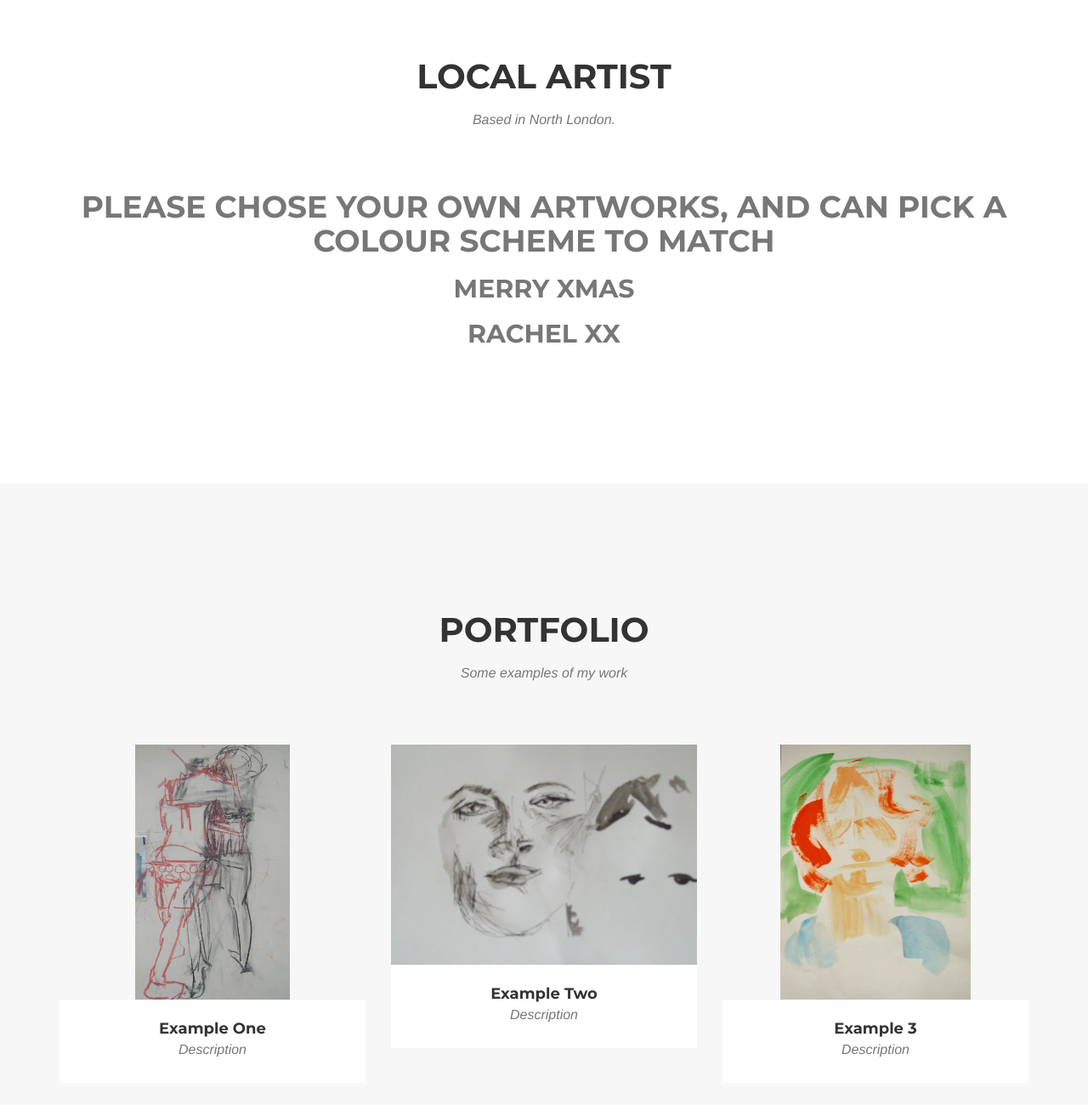
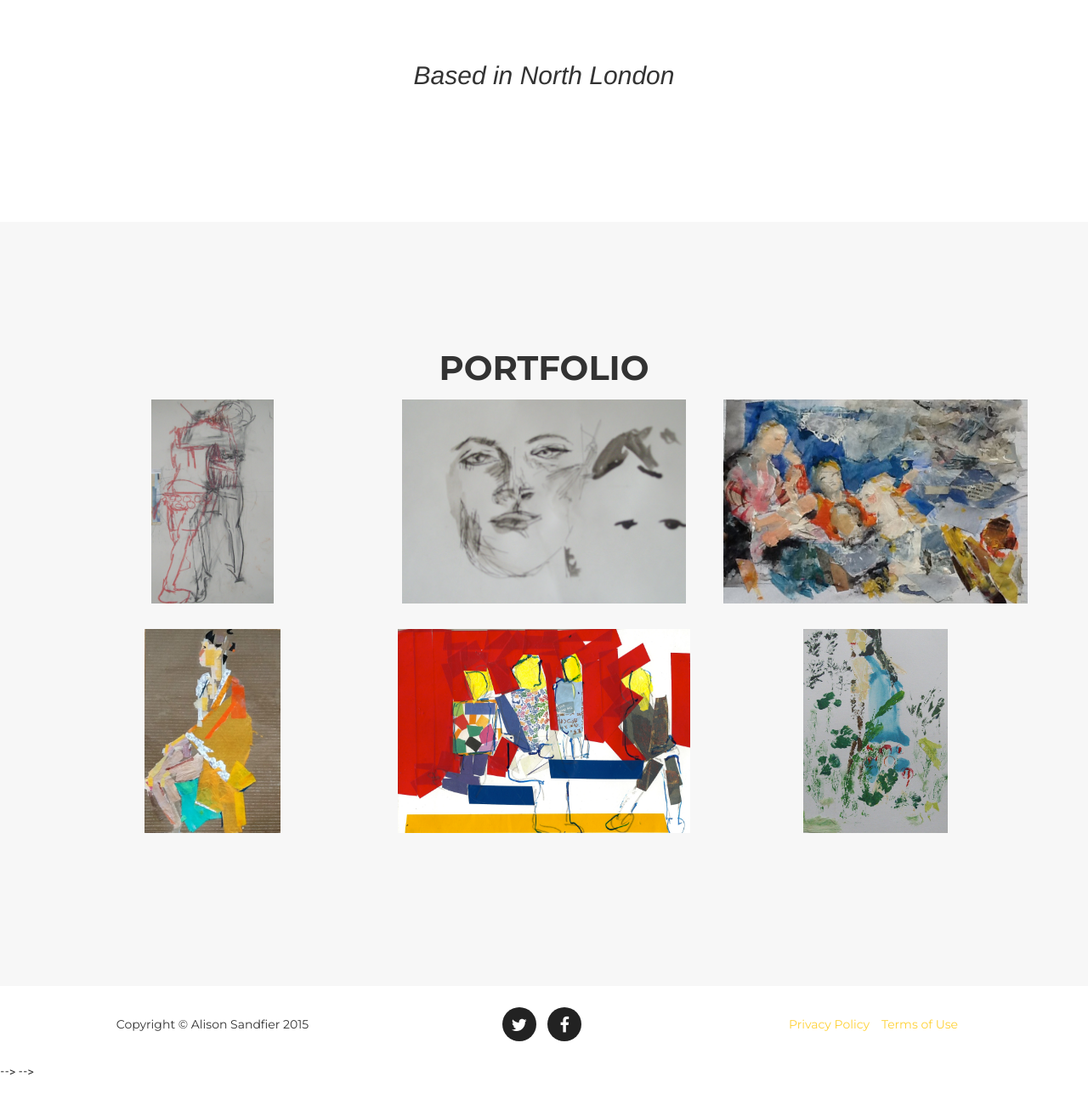
Before and after one commit to RachBLondon/artwebsite, a plain HTML site: page index.html in a window 1280 px wide. Shown: the part 840-2140 px from the top of the page at 85% size. After the commit the page ends 2110 px from the top, so only its background shows below. Drawn offline with nearby package versions, Linux system fonts and the light colour scheme; a web font is replaced by a local one.

Commit message:
new photos added

```diff
--- a/css/agency.css
+++ b/css/agency.css
@@ -1,8 +1,16 @@
 #portfolio img {
-  max-height: 300px;
+  max-height: 240px;
   margin: auto;
+
 }
 
+.subintro-text{
+  font-family: "Droid Serif","Helvetica Neue",Helvetica,Arial,sans-serif;
+  font-style: italic;
+  font-size: 30px;
+  line-height: 30px
+  color: #F7F7F7;
+}
 
 body {
   overflow-x: hidden;
--- a/index.html
+++ b/index.html
@@ -92,12 +92,9 @@
     <section id="services">
         <div class="container">
             <div class="row">
-                <div class="col-lg-12 text-center">
-                    <h2 class="section-heading">Local Artist</h2>
-                    <h3 class="section-subheading text-muted"> Based in North London.</h3>
-                    <h1 class="section-subheading text-muted"> Please chose your own artworks, and can pick a colour scheme to match </h1>
-                    <h2 class="section-subheading text-muted"> Merry Xmas </h2>
-                    <h2 class="section-subheading text-muted"> Rachel xx </h2>
+                <div class="col-lg-12 text-center intro-text">
+                    <div class="subintro-text">Based in North London</div>
+                    <!-- <h2 class="section-heading">Based in North London</h2> -->
                 </div>
             </div>
         </div>
@@ -109,7 +106,7 @@
             <div class="row">
                 <div class="col-lg-12 text-center">
                     <h2 class="section-heading">Portfolio</h2>
-                    <h3 class="section-subheading text-muted">Some examples of my work</h3>
+                    <!-- <h3 class="section-subheading text-muted">Some examples of my work</h3> -->
                 </div>
             </div>
             <div class="row">
@@ -122,11 +119,12 @@
                         </div>
                         <img src="img/Assets/ld5jan30th.jpg" class="img-responsive" alt="">
                     </a>
-                    <div class="portfolio-caption">
+                    <!-- <div class="portfolio-caption">
                         <h4>Example One</h4>
                         <p class="text-muted">Description</p>
-                    </div>
+                    </div> -->
                 </div>
+                <!-- new-mysticmarrcollage710.jpg -->
                 <div class="col-md-4 col-sm-6 portfolio-item">
                     <a href="#portfolioModal2" class="portfolio-link" data-toggle="modal">
                         <div class="portfolio-hover">
@@ -136,10 +134,10 @@
                         </div>
                         <img src="img/Assets/mrsfwdrawingApril2nd.jpg" class="img-responsive" alt="">
                     </a>
-                    <div class="portfolio-caption">
+                    <!-- <div class="portfolio-caption">
                         <h4>Example Two</h4>
                         <p class="text-muted">Description</p>
-                    </div>
+                    </div> -->
                 </div>
                 <div class="col-md-4 col-sm-6 portfolio-item">
                     <a href="#portfolioModal3" class="portfolio-link" data-toggle="modal">
@@ -148,12 +146,12 @@
                                 <i class="fa fa-plus fa-3x"></i>
                             </div>
                         </div>
-                        <img src="img/Assets/selfp2611.jpg" class="img-responsive" alt="">
+                        <img src="img/Assets/new-mysticmarrcollage710.jpg" class="img-responsive" alt="">
                     </a>
-                    <div class="portfolio-caption">
+                    <!-- <div class="portfolio-caption">
                         <h4>Example 3</h4>
                         <p class="text-muted">Description</p>
-                    </div>
+                    </div> -->
                 </div>
                 <div class="col-md-4 col-sm-6 portfolio-item">
                     <a href="#portfolioModal4" class="portfolio-link" data-toggle="modal">
@@ -162,12 +160,12 @@
                                 <i class="fa fa-plus fa-3x"></i>
                             </div>
                         </div>
-                        <img src="img/Assets/waterlowpark2.jpg" class="img-responsive" alt="">
+                        <img src="img/Assets/new-photo.JPG" class="img-responsive" alt="">
                     </a>
-                    <div class="portfolio-caption">
+                    <!-- <div class="portfolio-caption">
                         <h4>Example 4</h4>
                         <p class="text-muted">Description</p>
-                    </div>
+                    </div> -->
                 </div>
                 <div class="col-md-4 col-sm-6 portfolio-item">
                     <a href="#portfolioModal5" class="portfolio-link" data-toggle="modal">
@@ -176,12 +174,12 @@
                                 <i class="fa fa-plus fa-3x"></i>
                             </div>
                         </div>
-                        <img src="img/Assets/waterlowpkjuly3rd.jpg" class="img-responsive" alt="">
+                        <img src="img/Assets/new-redfamily.jpg" class="img-responsive" alt="">
                     </a>
-                    <div class="portfolio-caption">
+                    <!-- <div class="portfolio-caption">
                         <h4>Examples 5</h4>
                         <p class="text-muted">Description</p>
-                    </div>
+                    </div> -->
                 </div>
                 <div class="col-md-4 col-sm-6 portfolio-item">
                     <a href="#portfolioModal6" class="portfolio-link" data-toggle="modal">
@@ -190,12 +188,12 @@
                                 <i class="fa fa-plus fa-3x"></i>
                             </div>
                         </div>
-                        <img src="img/Assets/courbetthecornsifters.jpg" class="img-responsive" alt="">
+                        <img src="img/Assets/waterlowpark2.jpg" class="img-responsive" alt="">
                     </a>
-                    <div class="portfolio-caption">
+                    <!-- <div class="portfolio-caption">
                         <h4>Examples 6</h4>
                         <p class="text-muted">Description</p>
-                    </div>
+                    </div> -->
                 </div>
             </div>
         </div>
```
Also changed, not shown: img/Assets/new-mysticmarrcollage710.jpg (added), img/Assets/new-photo.JPG (added), img/Assets/new-redfamily.jpg (added).
